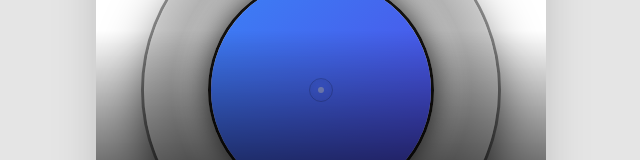
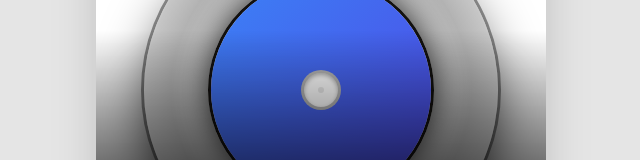
Before and after one commit to gianneefm/giannic-review, a React (Vite) app: page / in a window 1280 px wide. Shown: the part 294-454 px from the top of the page, without its empty margins (319-959 px from the left). Built offline with nearby package versions, Linux system fonts and the light colour scheme; the HTML template or start-up script is replaced by a standard one.

Commit message:
Update App.jsx

```diff
--- a/src/App.jsx
+++ b/src/App.jsx
@@ -285,11 +285,12 @@ const App = () => {
                 />
 
                 {/* Центральное отверстие (Central Hole) */}
-                <div className="relative w-6 h-6 rounded-full border border-black/20 shadow-inner flex items-center justify-center z-30"
-                      style={{
-                        backgroundColor: '#00000000'
-                      }}
-                >
+<div className="relative w-10 h-10 rounded-full border-[3px] border-black/30 shadow-[inset_0_2px_4px_rgba(0,0,0,0.3)] flex items-center justify-center z-30"
+      style={{
+        backgroundColor: vinylColor
+      }}>
+
+
                   <div className="w-1.5 h-1.5 bg-neutral-300 rounded-full opacity-50" />
                 </div>
               </div>
```
